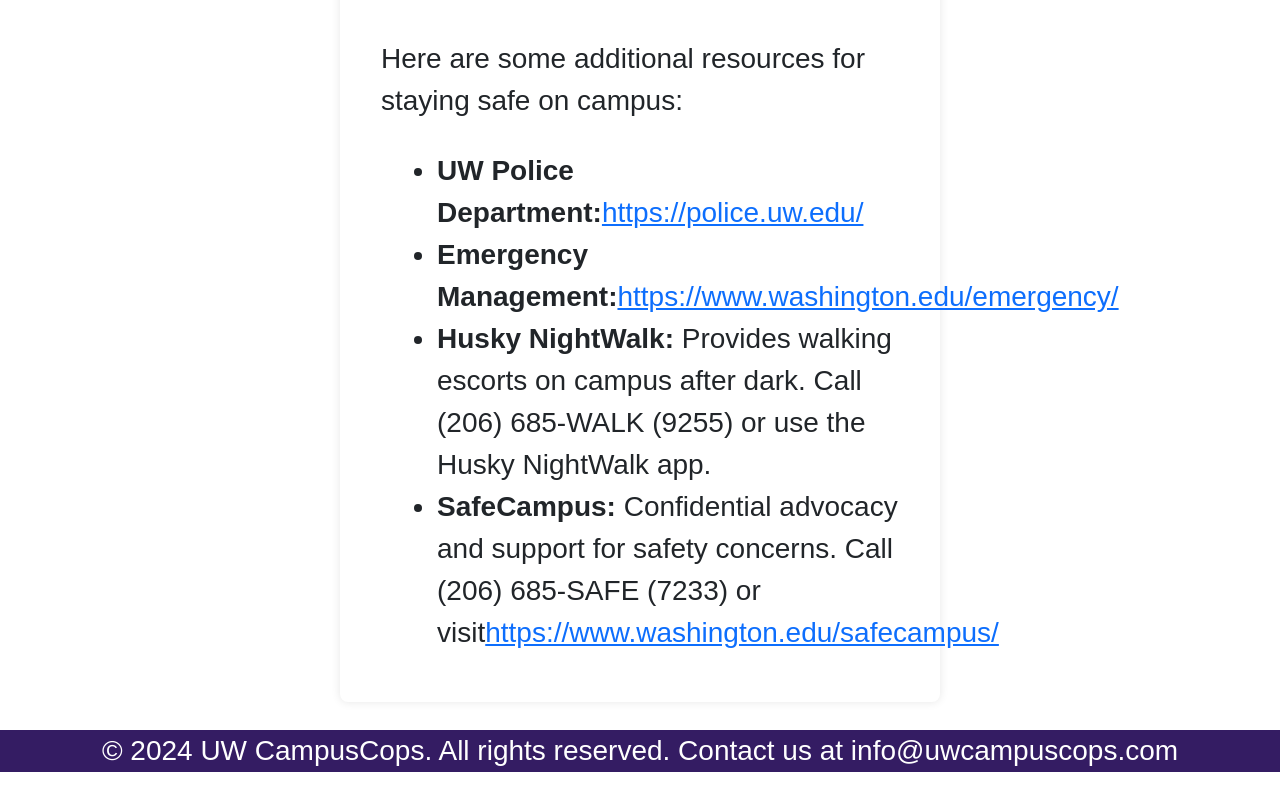
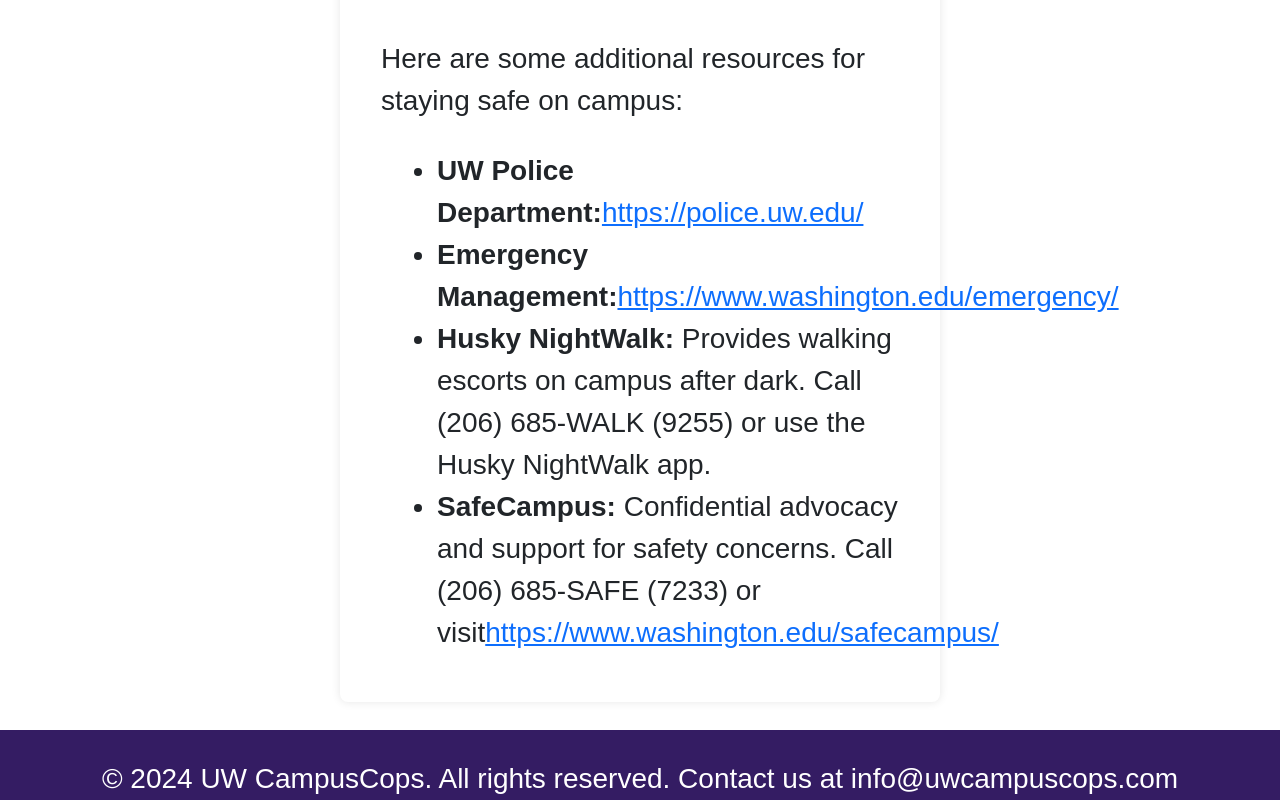
Before and after one commit to info340c-sp24/campus_cops, a React (Vite) app in the folder draft-2/: page /safteyresources in a window 1280 px wide. Shown: the part 1187-1987 px from the top of the page. Before the commit the page ends 1959 px from the top, so only its background shows below. Built offline with nearby package versions, Linux system fonts and the light colour scheme.

Commit message:
Footer update

```diff
--- a/draft-2/src/app/SafteyResources.tsx
+++ b/draft-2/src/app/SafteyResources.tsx
@@ -57,7 +57,6 @@
           </div>
         </section>
       </main>
-      <footer>© 2024 UW CampusCops. All rights reserved. Contact us at info@uwcampuscops.com</footer>
     </>
   );
 }
--- a/draft-2/src/app/Welcome.tsx
+++ b/draft-2/src/app/Welcome.tsx
@@ -45,10 +45,6 @@
           </div>
         </div>
       </main>
-      <footer>
-        © 2024 UW CampusCops. All rights reserved. Contact us at
-        info@uwcampuscops.com
-      </footer>
     </>
   );
 }
--- a/draft-2/src/app/components/Footer.tsx
+++ b/draft-2/src/app/components/Footer.tsx
@@ -1,5 +1,12 @@
 function Footer() {
-  return <footer></footer>;
+  return (
+    <footer>
+      <p>
+        © 2024 UW CampusCops. All rights reserved. Contact us at
+        info@uwcampuscops.com
+      </p>
+    </footer>
+  );
 }
 
 export default Footer;
```
